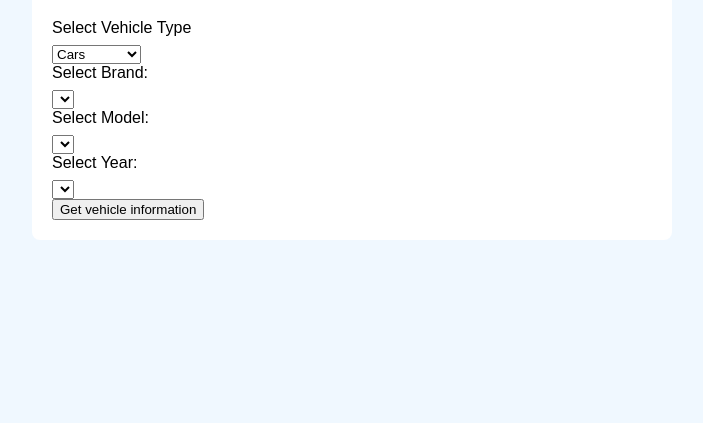
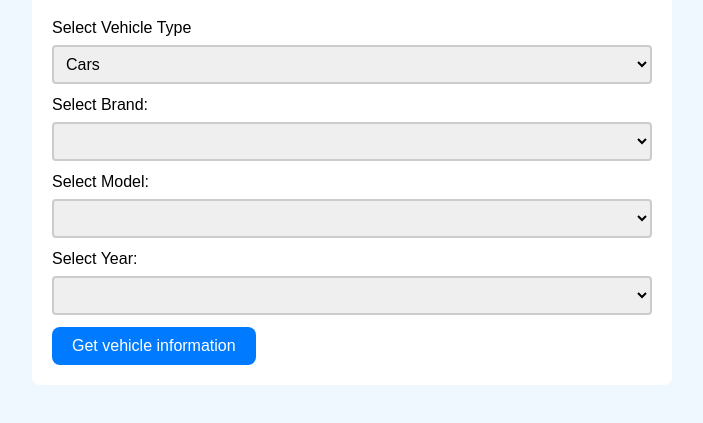
Before and after one commit to BenhinMwendwa/API-Project, a plain HTML site: page index.html in a window 1280 px wide. Shown: the part 131-554 px from the top of the page, without its empty margins (288-991 px from the left). Drawn offline with Linux system fonts and the light colour scheme.

Commit message:
styled  select

```diff
--- a/CSS/style.css
+++ b/CSS/style.css
@@ -19,3 +19,20 @@ label {
     display: block;
     margin-bottom: 8px;
 }
+select {
+    width: 100%;
+    padding: 8px;
+    font-size: 16px;
+    border: 2px solid #ccc;
+    border-radius: 4px;
+    margin-bottom: 12px;
+}
+button {
+    padding: 10px 20px;
+    font-size: 16px;
+    background-color: #007bff;
+    color: #fff;
+    border: none;
+    border-radius: 8px;
+    cursor: pointer;
+}
```
